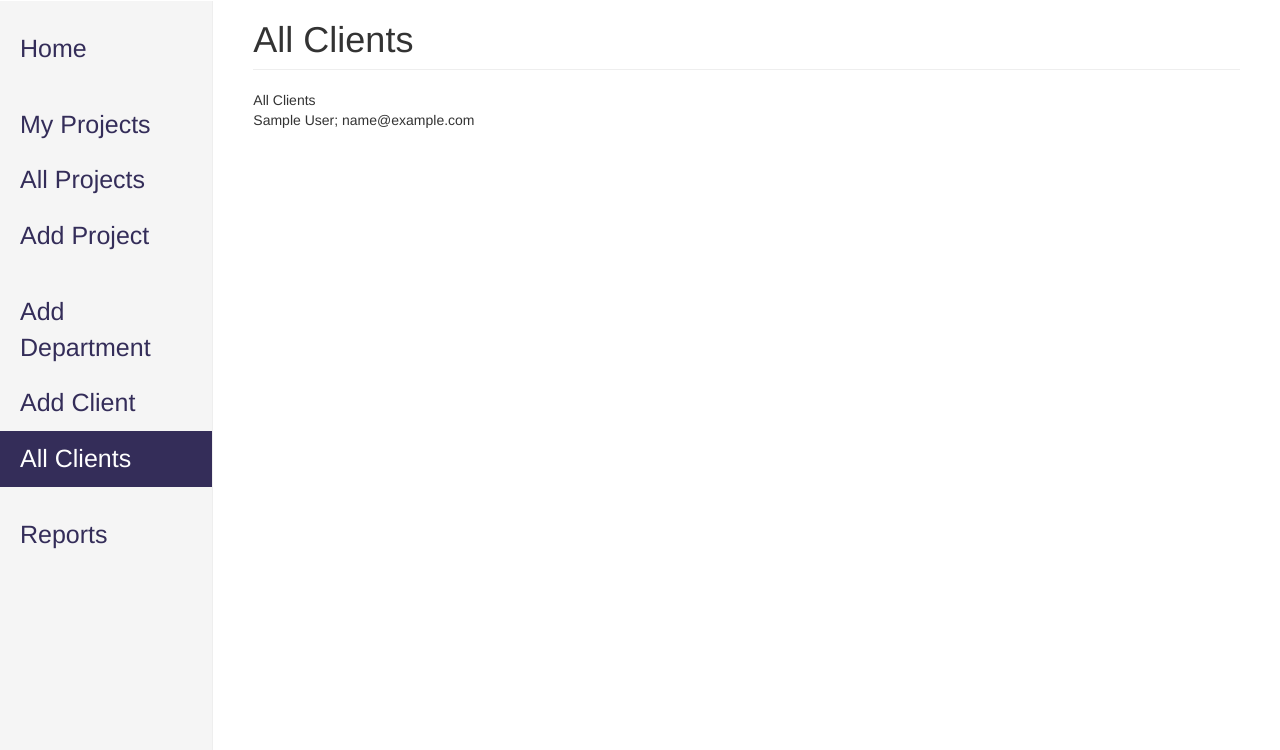
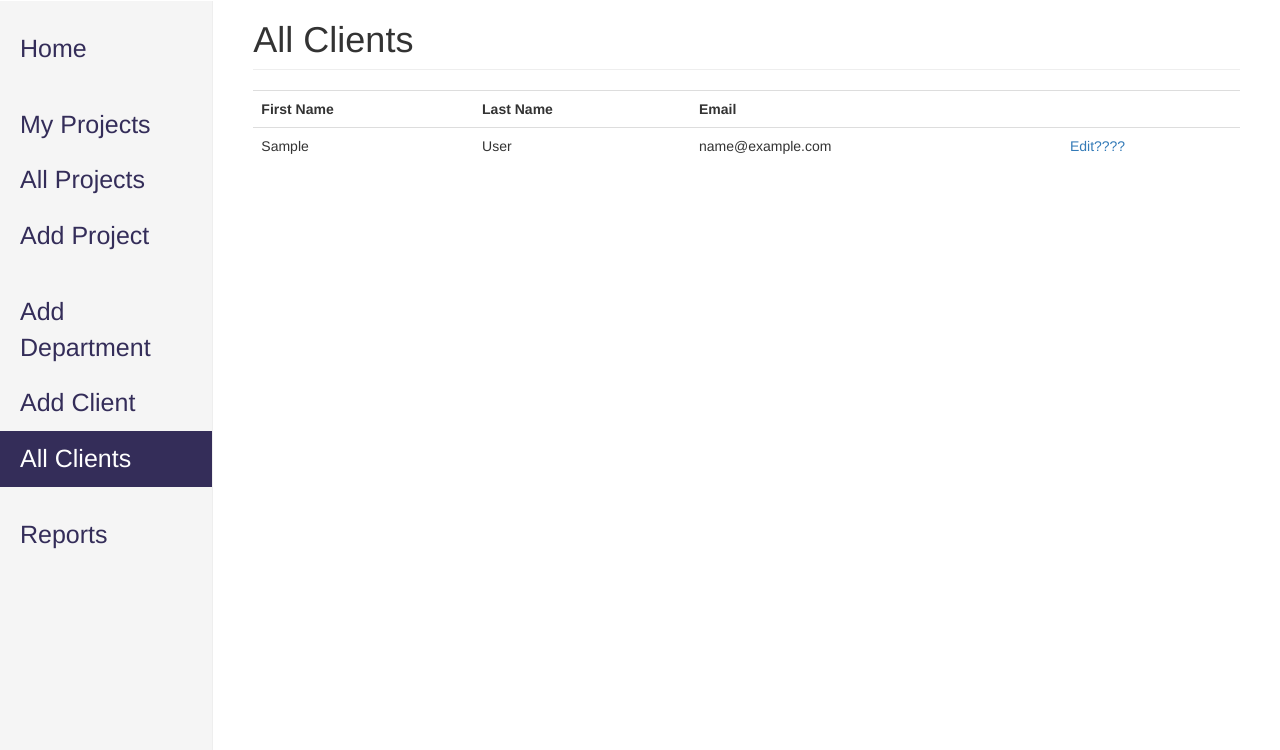
Before and after one commit to UofS-CTLE/Projtrack3, a Django app: page /client_view/ in a window 1280 px wide. Shown: the part 50-800 px from the top of the page. Run offline with Django 3.2, Linux system fonts and the light colour scheme; a user stored in the database is signed in; tables that the repository leaves empty hold one stand-in row (values such as "Sample post"); some libraries are stand-ins or nearby versions.

Commit message:
Changes to the UI, fixed table pages, and home page, but still have issues with form pages -Joe

```diff
--- a/ctleweb/projtrack/templates/projtrack/list_view.html
+++ b/ctleweb/projtrack/templates/projtrack/list_view.html
@@ -65,12 +65,22 @@ window.onload = function() {
                 </div>
                 <div class="col-sm-9 col-sm-offset-3 col-md-10 col-md-offset-2 main">
                     <h1 class="page-header">{{ title_text }}</h1>
-                    {% block title %}{{ title_text }}{% endblock %}
-                    {% block stuff %}
-                    {% for o in list_view %}
-                    <p>{{ o.first_name }} {{o.last_name }}; {{ o.email }}</p>
-                    {% endfor %}
-                    {% endblock %}
+                    <table class="table table-hover">
+                        <tr>
+                            <th>First Name</th>
+                            <th>Last Name</th>
+                            <th>Email</th>
+                            <th></th>
+                        </tr>
+                        {% for o in list_view %}
+                        <tr>
+                            <td>{{o.first_name}}</td>
+                            <td>{{o.last_name}}</td>
+                            <td>{{o.email}}</td>
+                            <td><a href="/projtrack3/project_edit/">Edit????</a></td>
+                        </tr>
+                        {% endfor %}
+                    </table>
                     {% endblock %}
                 </div>
             </div>
```
